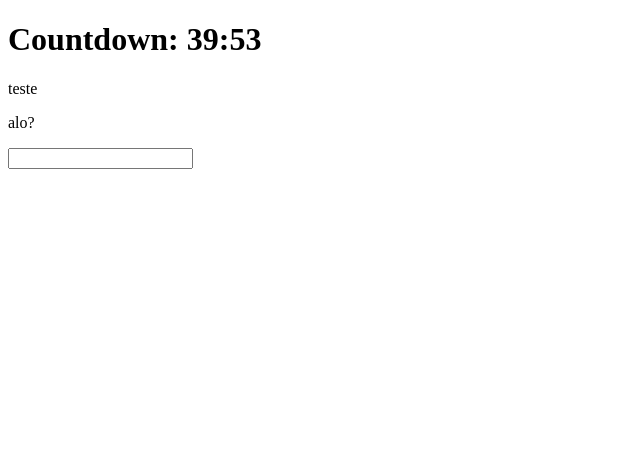
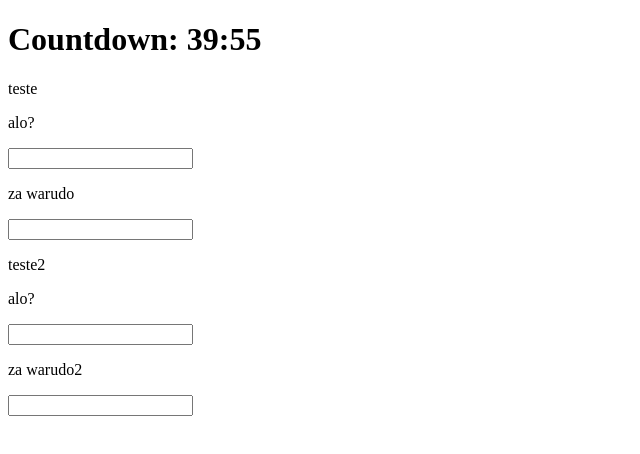
Before and after one commit to marcellolee03/lab-enigma, a React (Vite) app: page /puzzle in a window 1280 px wide. Shown: the top 454 px of the page, without its empty margins (0-640 px from the left). Built offline with nearby package versions, Linux system fonts and the light colour scheme.

Commit message:
started enigmacarousel

```diff
--- a/src/components/CarouselCard.tsx
+++ /dev/null
@@ -1,39 +0,0 @@
-import { type Puzzle } from "../models/Puzzle"
-import { useState } from "react"
-
-interface CarouselCardProps {
-    puzzle: Puzzle
-}
-
-export function CarouselCard({ puzzle }: CarouselCardProps) {
-    const [ typedAnswer_1, setTypedAnswer_1 ] = useState<string>("")
-    const [ userAnswer_1, setUserAnswer_1 ] = useState<string[]>([])
-
-    function handleChange (event: React.ChangeEvent<HTMLInputElement>) {
-        const newTypedValue = event.target.value
-        setTypedAnswer_1(newTypedValue)
-        setUserAnswer_1([newTypedValue])
-        console.log(typedAnswer_1)
-        console.log(userAnswer_1)
-    }
-
-    if (puzzle.answerType === "special") {
-
-        return (
-            <div>
-                <p>{puzzle.hint}</p>
-                <p>{puzzle.first_question}</p>
-                <input
-                    type="text"
-                    value={typedAnswer_1}
-                    onChange={handleChange}
-                />
-            </div>
-        )
-
-    } else {
-        return (
-            <p>Unexpected error!</p>
-        )
-    }
-}
--- /dev/null
+++ b/src/components/puzzleDisplays/EnigmaCarousel/EnigmaCard.tsx
@@ -0,0 +1,49 @@
+import { type Enigma } from "../../../models/Puzzle"
+import { useState } from "react"
+
+interface CarouselCardProps {
+    enigma: Enigma
+}
+
+export function EnigmaCard({ enigma }: CarouselCardProps) {
+    const [ typedAnswer_1, setTypedAnswer_1 ] = useState<string>("")
+    const [ userAnswer_1, setUserAnswer_1 ] = useState<string[]>([])
+
+    const [ typedAnswer_2, setTypedAnswer_2 ] = useState<string>("")
+    const [ userAnswer_2, setUserAnswer_2 ] = useState<string[]>([])
+
+    function handleChange_1 (event: React.ChangeEvent<HTMLInputElement>) {
+        const newTypedValue = event.target.value
+        setTypedAnswer_1(newTypedValue)
+        setUserAnswer_1([newTypedValue])
+        console.log(typedAnswer_1)
+        console.log(userAnswer_1)
+    }
+
+    function handleChange_2 (event: React.ChangeEvent<HTMLInputElement>) {
+        const newTypedValue = event.target.value
+        setTypedAnswer_2(newTypedValue)
+        setUserAnswer_2([newTypedValue])
+        console.log(typedAnswer_2)
+        console.log(userAnswer_2)
+    }
+
+    return (
+        <div>
+            <p>{enigma.hint}</p>
+            <p>{enigma.first_question}</p>
+            <input
+                type="text"
+                value={typedAnswer_1}
+                onChange={handleChange_1}
+            />
+
+            <p>{enigma.second_question}</p>
+            <input
+                type="text"
+                value={typedAnswer_2}
+                onChange={handleChange_2}
+            />
+        </div>
+    )
+}
--- /dev/null
+++ b/src/components/puzzleDisplays/EnigmaCarousel/EnigmaCarousel.tsx
@@ -0,0 +1,16 @@
+import { type Enigma } from "../../../models/Puzzle"
+import { EnigmaCard } from "./EnigmaCard"
+
+interface EnigmaCarouselProps {
+    enigmas: Enigma[]
+}
+
+export function EnigmaCarousel({ enigmas }: EnigmaCarouselProps){
+    return (
+        <>
+            {enigmas.map((enigma) => (
+                <EnigmaCard enigma={enigma} />
+            ))}
+        </>
+    )
+}
--- a/src/data/data.ts
+++ b/src/data/data.ts
@@ -2,7 +2,9 @@ import { type Puzzle } from "../models/Puzzle"
 
 export const puzzles: Puzzle[] = [
     {
-        answerType: "special",
+        answerType: "enigma",
+        enigmas: [
+            {
                 id: 0,
 
                 hint: "teste",
@@ -13,6 +15,20 @@ export const puzzles: Puzzle[] = [
                 second_answer: "el mundoo",
 
                 penalty: 2
+            },
+            {
+                id: 1,
+
+                hint: "teste2",
+                first_question: "alo?",
+                first_answer: "alho",
+
+                second_question: "za warudo2",
+                second_answer: "el mundoo",
+
+                penalty: 2
+            }
+        ]
     },
 
     {
--- a/src/pages/PuzzlePage.tsx
+++ b/src/pages/PuzzlePage.tsx
@@ -4,7 +4,7 @@ import { OpenPuzzleDisplay } from "../components/puzzleDisplays/OpenAnswerDispla
 import { usePuzzleContext } from "../context/PuzzleContext";
 import { CheckAnswerDisplay } from "../components/puzzleDisplays/CheckAnswerDisplay"
 import { RadioAnswerDisplay } from "../components/puzzleDisplays/RadioAnswerDisplay"
-import { CarouselCard } from "../components/CarouselCard";
+import { EnigmaCarousel } from "../components/puzzleDisplays/EnigmaCarousel/EnigmaCarousel";
 
 export function PuzzlePage(){
     const { getCurrentPuzzle } = usePuzzleContext()
@@ -17,11 +17,11 @@ export function PuzzlePage(){
             <OpenPuzzleDisplay puzzle = {currentPuzzle} />
           </>
         )
-      } else if (currentPuzzle.answerType === "special") {
+      } else if (currentPuzzle.answerType === "enigma") {
         return (
           <>
             <CountdownTimer/>
-            <CarouselCard puzzle = {currentPuzzle} />
+            <EnigmaCarousel enigmas={currentPuzzle.enigmas} />
           </>
         )
       } else {
```
Also changed, not shown: src/models/Puzzle.tsx (+6 -3 lines). Lines whose indentation alone changed are shown as unchanged.
